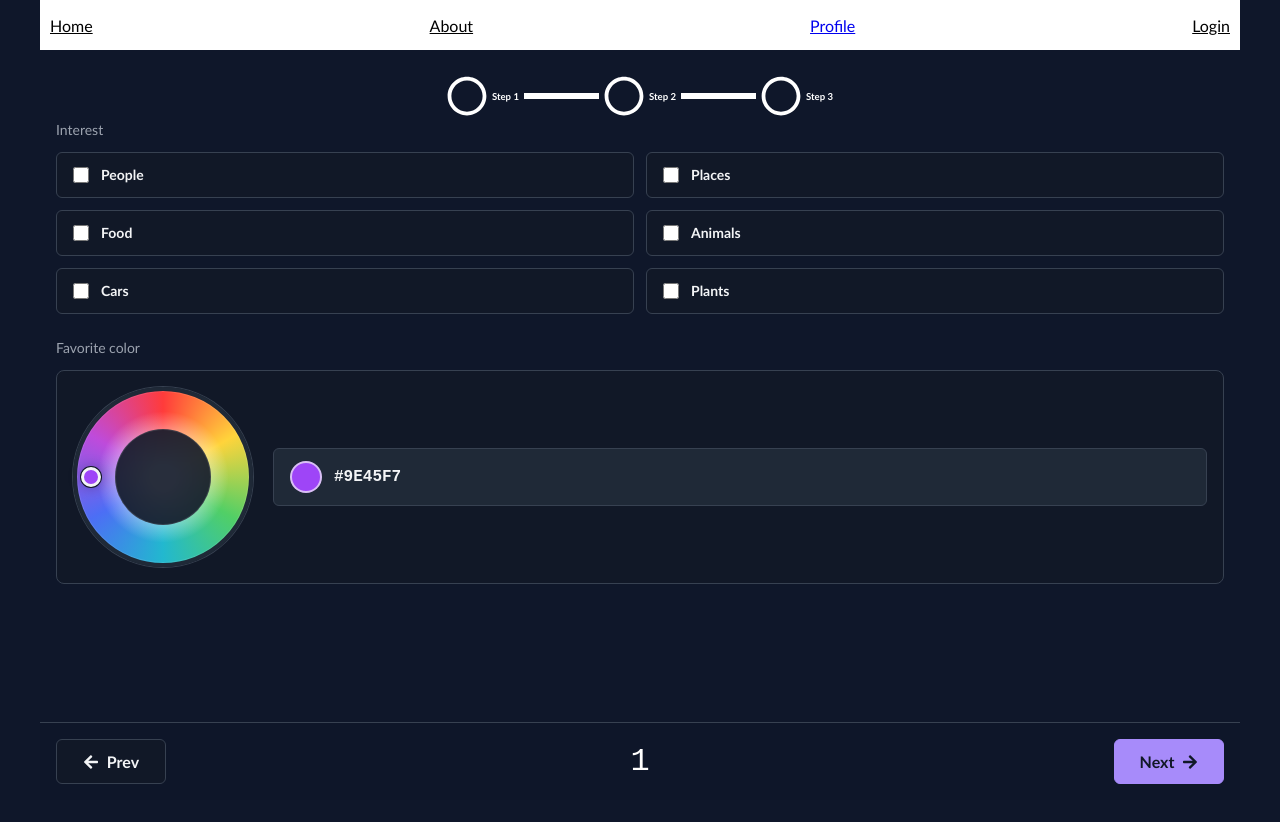
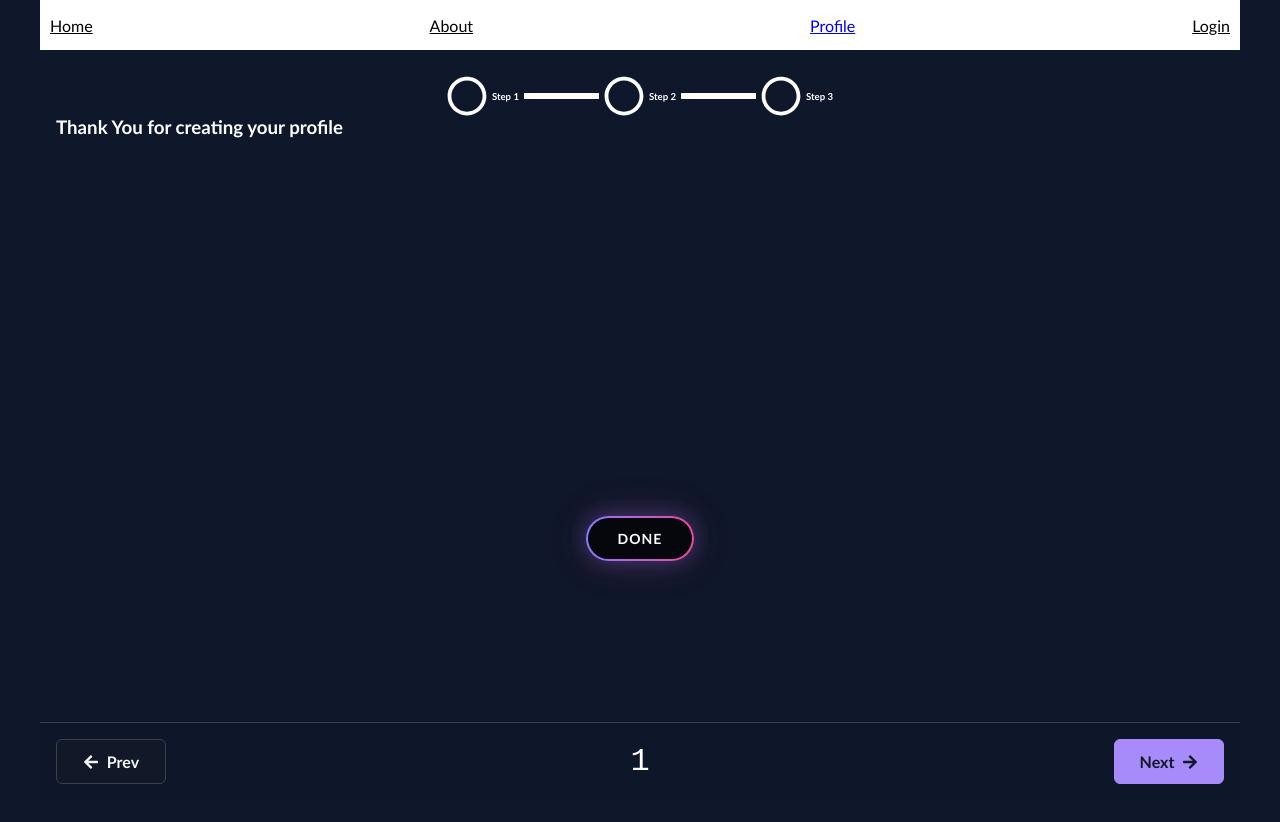
Before and after one commit to abrandon1999/exotic_life_FE, a React (Vite) app: page /profile in a window 1280 px wide. Shown: the top 822 px of the page. Built offline with nearby package versions, Linux system fonts and the light colour scheme.

Commit message:
profleComponent: create ProfileButton

```diff
--- /dev/null
+++ b/src/components/ProfileButton.module.css
@@ -0,0 +1,37 @@
+.buttonGradientBorder {
+  padding: 12px 30px;
+  border-radius: 999px;
+  border: 2px solid transparent;
+
+  font-size: 14px;
+  font-weight: 600;
+  letter-spacing: 1px;
+  text-transform: uppercase;
+  color: #ffffff;
+  cursor: pointer;
+
+  /* Two backgrounds:
+     1) inner fill
+     2) gradient border */
+  background:
+    linear-gradient(#05070d, #05070d) padding-box,
+    linear-gradient(90deg, #8b7bff, #ec4899) border-box;
+
+  background-clip: padding-box, border-box;
+
+  /* subtle glow */
+  box-shadow:
+    0 0 20px rgba(139, 123, 255, 0.3),
+    0 0 40px rgba(236, 72, 153, 0.2);
+
+  transition:
+    transform 0.3s ease,
+    box-shadow 0.3s ease;
+}
+
+.buttonGradientBorder:hover {
+  transform: translateY(-2px);
+  box-shadow:
+    0 0 25px rgba(139, 123, 255, 0.5),
+    0 0 50px rgba(236, 72, 153, 0.4);
+}
--- /dev/null
+++ b/src/components/ProfileButton.tsx
@@ -0,0 +1,4 @@
+import styles from "./ProfileButton.module.css";
+export default function ProfileButton() {
+  return <button className={styles.buttonGradientBorder}>Done</button>;
+}
--- /dev/null
+++ b/src/components/ProfileContentThree.tsx
@@ -0,0 +1,19 @@
+import type { CSSProperties } from "react";
+import ProfileButton from "./ProfileButton";
+export default function ProfileContentThree() {
+  return (
+    <div>
+      <h3>Thank You for creating your profile</h3>
+      <div style={buttonContainerStyle}>
+        <ProfileButton />
+      </div>
+    </div>
+  );
+}
+const buttonContainerStyle: CSSProperties = {
+  width: "100%",
+  height: "100vh",
+  display: "flex",
+  justifyContent: "center",
+  alignItems: "center",
+};
--- a/src/routes/profile.tsx
+++ b/src/routes/profile.tsx
@@ -1,4 +1,5 @@
 //import ProfileContentOne from "@/components/ProfileContentOne";
+import ProfileContentThree from "@/components/ProfileContentThree";
 import ProfileContentTwo from "@/components/ProfileContentTwo";
 import ProfileFooter from "@/components/ProfileFooter";
 import ProfileHeader from "@/components/ProfileHeader";
@@ -14,7 +15,7 @@ function RouteComponent() {
   return (
     <div style={container}>
       <ProfileHeader page={page} />
-      <ProfileContentTwo />
+      <ProfileContentThree />
       <ProfileFooter page={page} onPaginate={handlePaginate} />
     </div>
   );
```
